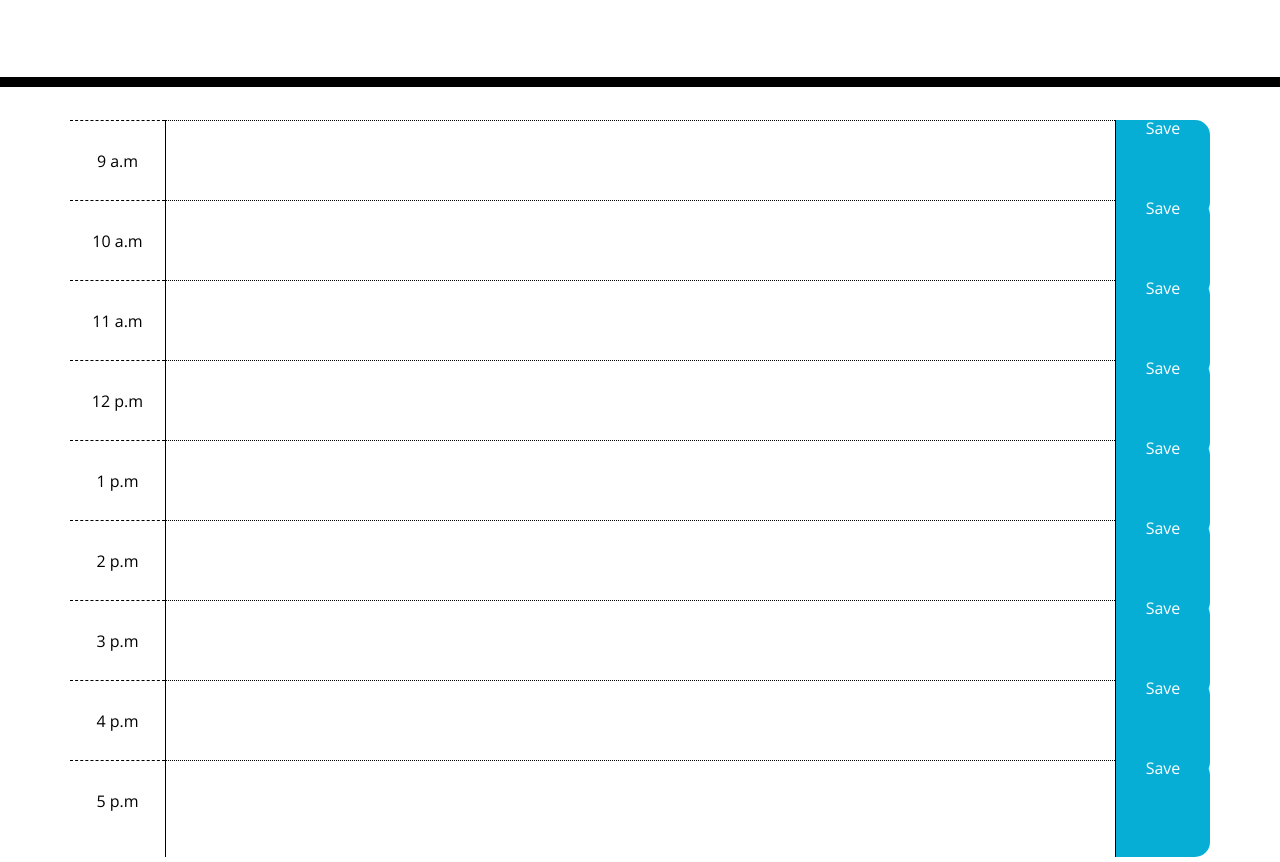
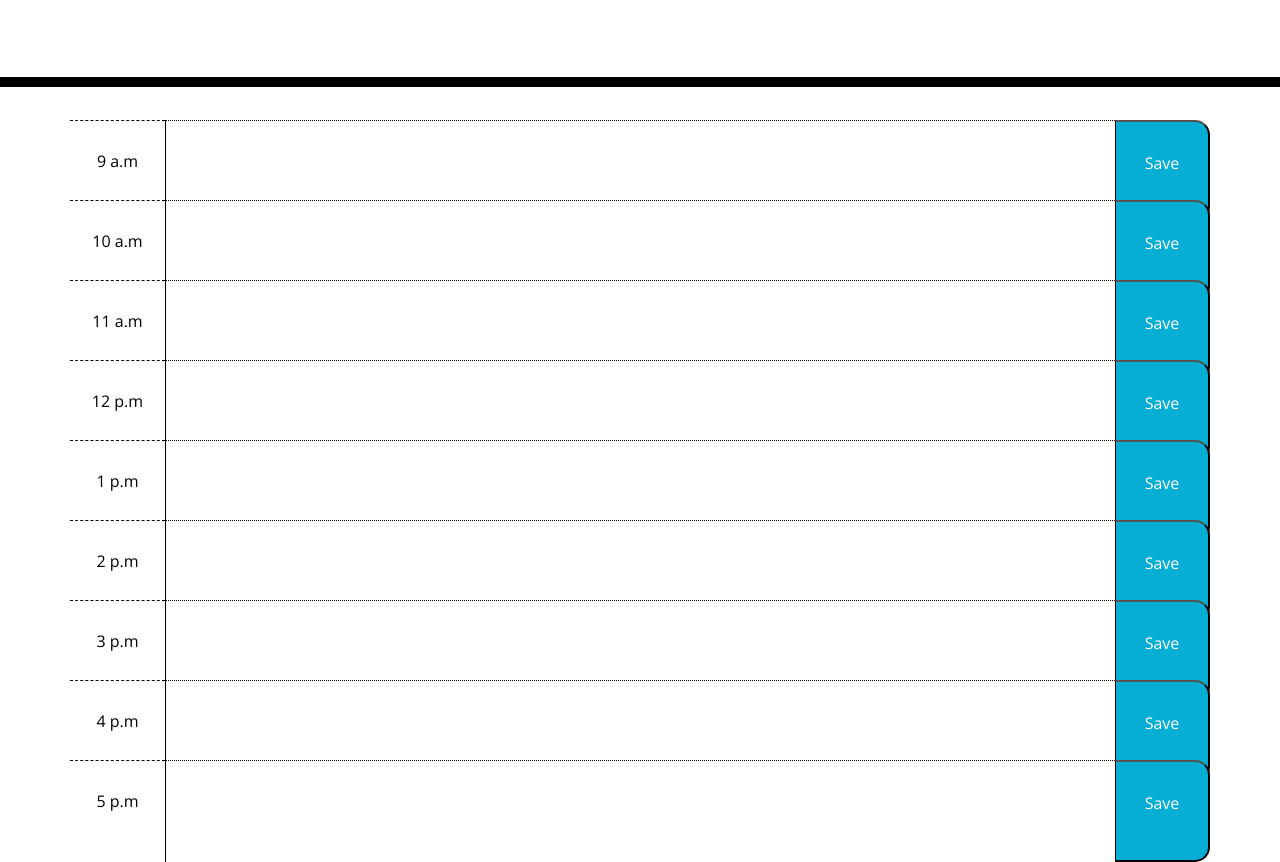
Before and after one commit to khsieh95/my-day-scheduler, a plain HTML site: page index.html in a window 1280 px wide. Shown: the part 181-1043 px from the top of the page. Drawn offline with nearby package versions, Linux system fonts and the light colour scheme.

Commit message:
turned divs into buttons

```diff
--- a/index.html
+++ b/index.html
@@ -36,66 +36,85 @@
             <p>9 a.m</p>
           </div>
           <textarea class="col-md-10"></textarea>
-          <div class="col-md-1 saveBtn" id="saveBtn0">Save</div>
+          <button class="col-md-1 saveBtn" id="saveBtn0">
+            <p class="saveText">Save</p>
+          </button>
         </div>
         <div class="row">
           <div class="col-md-1 hour">
             <p>10 a.m</p>
           </div>
           <textarea class="col-md-10"></textarea>
-          <div class="col-md-1 saveBtn" id="saveBtn0">Save</div>
+          <button class="col-md-1 saveBtn" id="saveBtn0">
+            <p class="saveText">Save</p>
+          </button>
         </div>
         <div class="row">
           <div class="col-md-1 hour">
             <p>11 a.m</p>
           </div>
           <textarea class="col-md-10"></textarea>
-          <div class="col-md-1 saveBtn" id="saveBtn0">Save</div>
+          <button class="col-md-1 saveBtn" id="saveBtn0">
+            <p class="saveText">Save</p>
+          </button>
         </div>
         <div class="row">
           <div class="col-md-1 hour">
             <p>12 p.m</p>
           </div>
           <textarea class="col-md-10"></textarea>
-          <div class="col-md-1 saveBtn" id="saveBtn0">Save</div>
+          <button class="col-md-1 saveBtn" id="saveBtn0">
+            <p class="saveText">Save</p>
+          </button>
         </div>
         <div class="row">
           <div class="col-md-1 hour">
             <p>1 p.m</p>
           </div>
           <textarea class="col-md-10"></textarea>
-          <div class="col-md-1 saveBtn" id="saveBtn0">Save</div>
+          <button class="col-md-1 saveBtn" id="saveBtn0">
+            <p class="saveText">Save</p>
+          </button>
         </div>
         <div class="row">
           <div class="col-md-1 hour">
             <p>2 p.m</p>
           </div>
           <textarea class="col-md-10"></textarea>
-          <div class="col-md-1 saveBtn" id="saveBtn0">Save</div>
+          <button class="col-md-1 saveBtn" id="saveBtn0">
+            <p class="saveText">Save</p>
+          </button>
         </div>
         <div class="row">
           <div class="col-md-1 hour">
             <p>3 p.m</p>
           </div>
           <textarea class="col-md-10"></textarea>
-          <div class="col-md-1 saveBtn" id="saveBtn0">Save</div>
+          <button class="col-md-1 saveBtn" id="saveBtn0">
+            <p class="saveText">Save</p>
+          </button>
         </div>
         <div class="row">
           <div class="col-md-1 hour">
             <p>4 p.m</p>
           </div>
           <textarea class="col-md-10"></textarea>
-          <div class="col-md-1 saveBtn" id="saveBtn0">Save</div>
+          <button class="col-md-1 saveBtn" id="saveBtn0">
+            <p class="saveText">Save</p>
+          </button>
         </div>
         <div class="row">
           <div class="col-md-1 hour">
             <p>5 p.m</p>
           </div>
           <textarea class="col-md-10"></textarea>
-          <div class="col-md-1 saveBtn" id="saveBtn0">Save</div>
+          <button class="col-md-1 saveBtn" id="saveBtn0">
+            <p class="saveText">Save</p>
+          </button>
         </div>
       </div>
     </div>
+    <script src="script.js"></script>
     <script
       src="https://cdnjs.cloudflare.com/ajax/libs/luxon/1.25.0/luxon.min.js"
       integrity="sha512-OyrI249ZRX2hY/1CAD+edQR90flhuXqYqjNYFJAiflsKsMxpUYg5kbDDAVA8Vp0HMlPG/aAl1tFASi1h4eRoQw=="
--- a/script.js
+++ b/script.js
@@ -0,0 +1 @@
+console.log("hi kevin");
--- a/style.css
+++ b/style.css
@@ -70,3 +70,7 @@ textarea {
   font-size: 20px;
   transition: all 0.3s ease-in-out;
 }
+
+.saveText {
+  text-align: center;
+}
```
Also changed, not shown: 1 other file.
